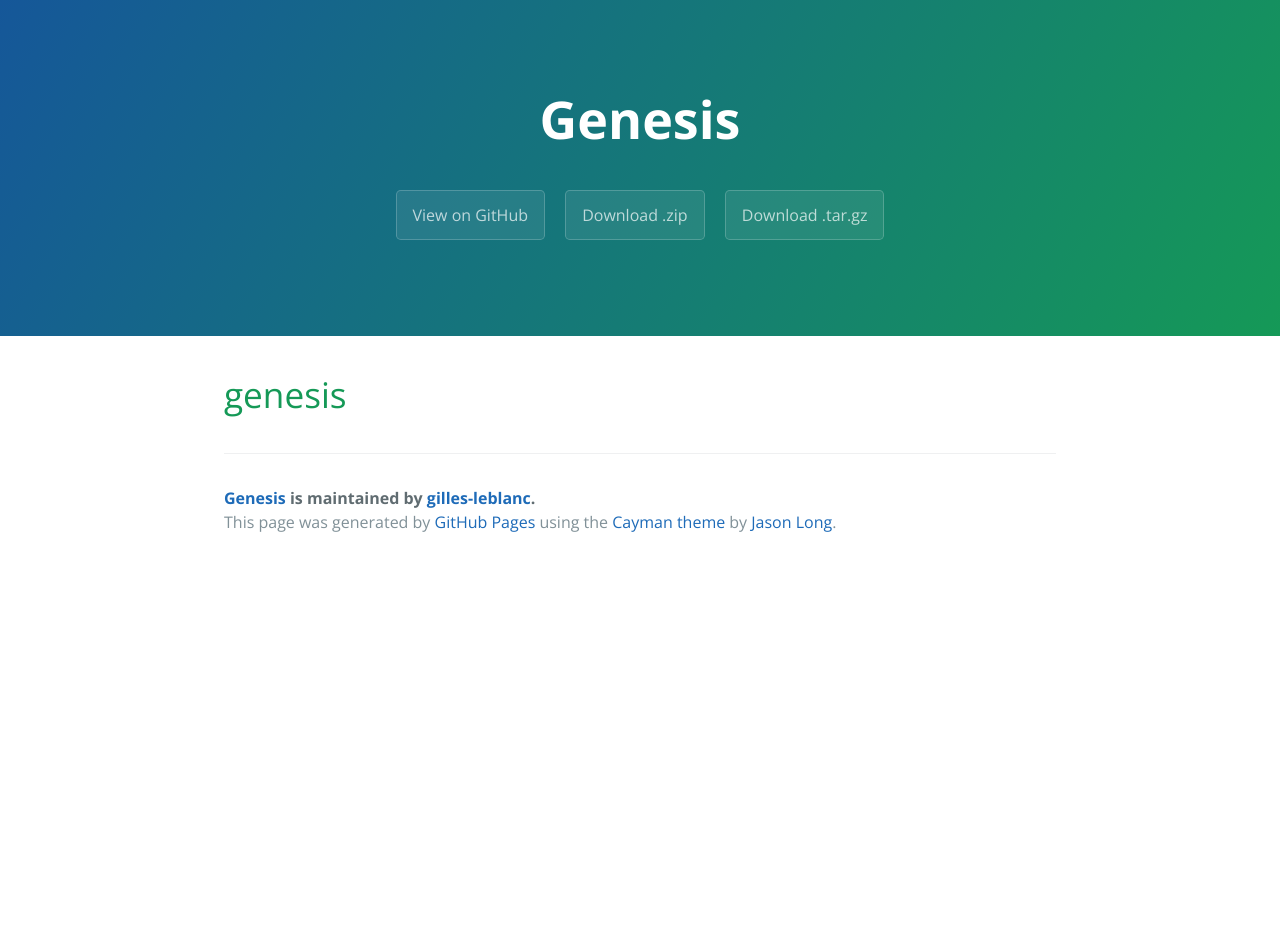
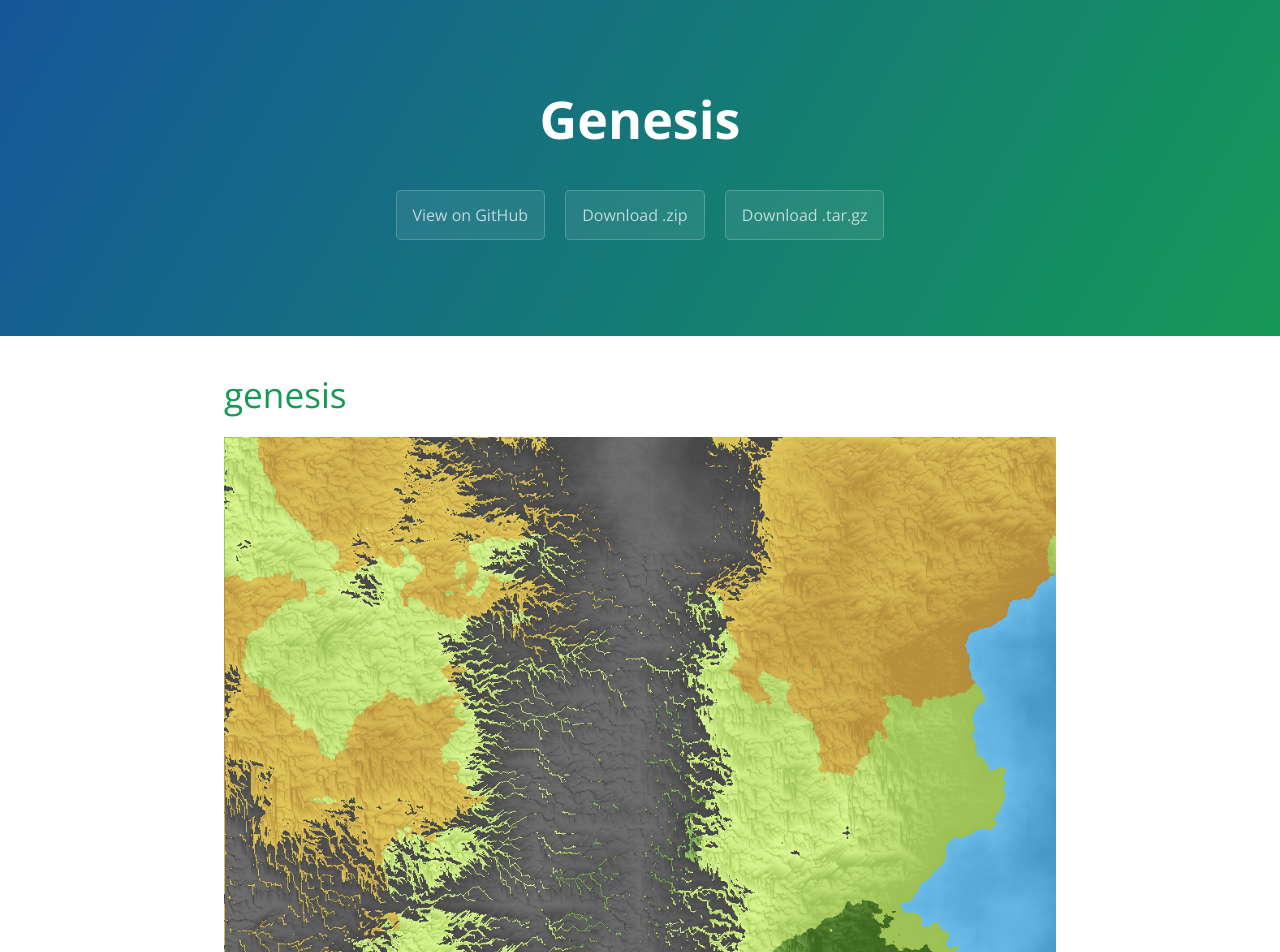
Before and after one commit to gilles-leblanc/genesis, a plain HTML site: page index.html in a window 1280 px wide. Shown: the top 952 px of the page. Before the commit the page ends 800 px from the top, so only its background shows below. Drawn offline with nearby package versions, Linux system fonts and the light colour scheme.

Commit message:
Update index page

```diff
--- a/index.html
+++ b/index.html
@@ -22,6 +22,8 @@
       <h1>
 <a id="genesis" class="anchor" href="#genesis" aria-hidden="true"><span aria-hidden="true" class="octicon octicon-link"></span></a>genesis</h1>
 
+      <img src="terrain1.png">
+
       <footer class="site-footer">
         <span class="site-footer-owner"><a href="https://github.com/gilles-leblanc/genesis">Genesis</a> is maintained by <a href="https://github.com/gilles-leblanc">gilles-leblanc</a>.</span>
 
```
Also changed, not shown: terrain1.png (added).
